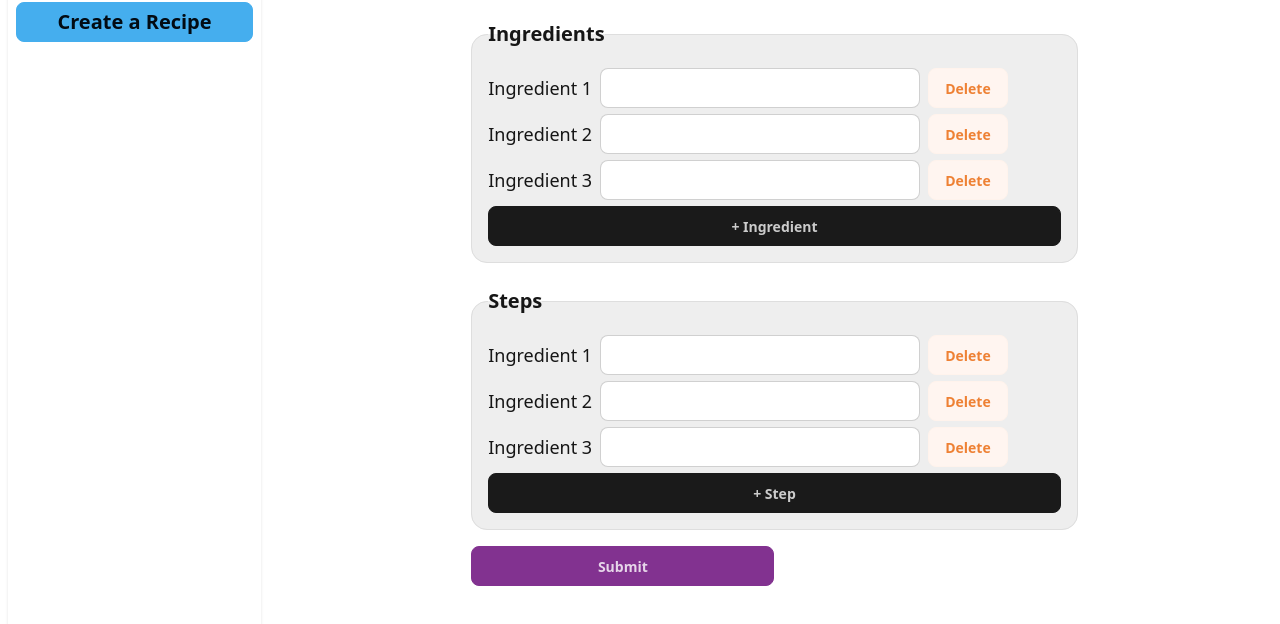
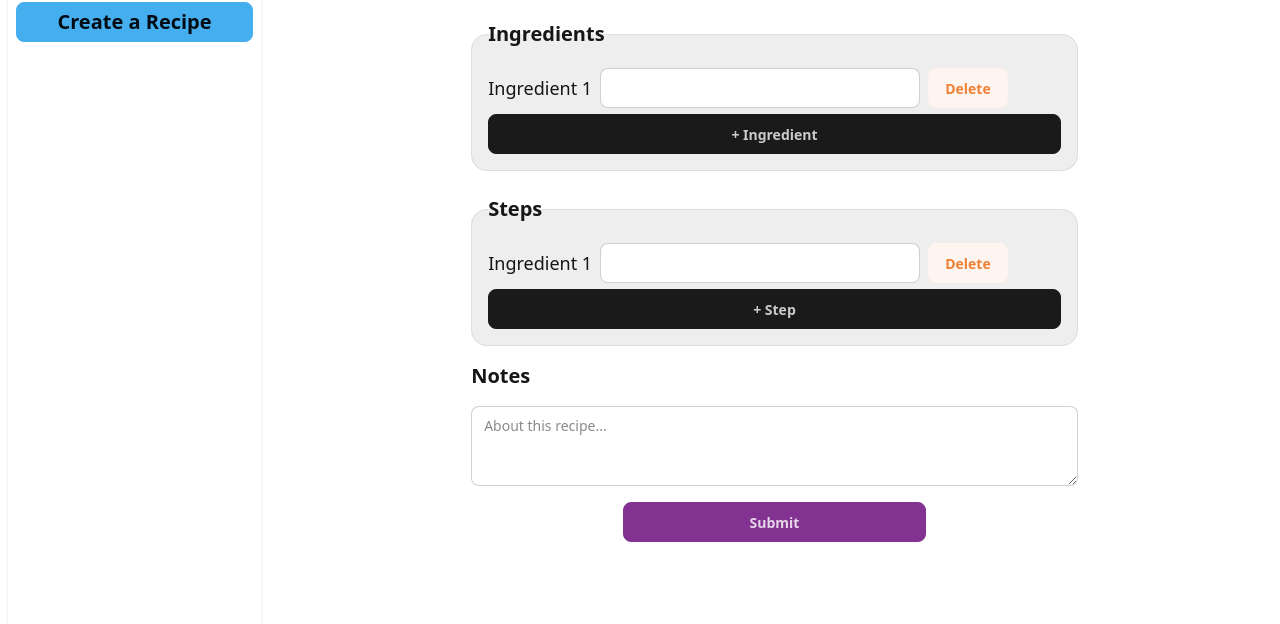
Before and after one commit to Justin-K-Ellis/recipe_wrangler_client, a Next.js app: page /home/create in a window 1280 px wide. Shown: the part 248-872 px from the top of the page. Built offline with nearby package versions, Linux system fonts and the light colour scheme; no server answers.

Commit message:
feat: user can post custom recipe to backend

```diff
--- a/src/app/home/create/page.tsx
+++ b/src/app/home/create/page.tsx
@@ -3,20 +3,37 @@
 import { SyntheticEvent, useState } from "react";
 import PageTitle from "@/app/components/PageTitle";
 import ListInput from "@/app/components/ListInput";
+import auth from "../../auth/firebase.js";
 
 export default function Page() {
   const [name, setName] = useState<string>("");
   const [cuisine, setCuisine] = useState<string>("");
-  const [ingredients, setIngredients] = useState<string[]>(["", "", ""]);
-  const [steps, setSteps] = useState<string[]>(["", "", ""]);
+  const [ingredients, setIngredients] = useState<string[]>([""]);
+  const [steps, setSteps] = useState<string[]>([""]);
+  const [notes, setNotes] = useState<string>("");
 
-  const cuisineTypes = ["Japanese", "Chinese", "Indian", "Mexican"]; // dummy data
+  const api = process.env.NEXT_PUBLIC_EXP_API;
 
-  function handleSubmit(event: SyntheticEvent) {
+  const cuisineTypes = ["Japanese", "Chinese", "Indian", "Mexican", "Italian"]; // dummy data
+
+  async function handleSubmit(event: SyntheticEvent) {
     event.preventDefault();
-    console.log("cuisine:", cuisine);
-    console.log("ingredients:", ingredients);
-    console.log("steps:", steps);
+    const token = auth.currentUser.accessToken;
+    try {
+      const response = await fetch(`${api}/custom-recipe`, {
+        method: "POST",
+        headers: {
+          "Content-type": "application/json",
+          Authorization: `Bearer ${token}`,
+        },
+        body: JSON.stringify({ name, cuisine, ingredients, steps, notes }),
+      });
+      if (!response.ok) {
+        console.error(response);
+      }
+    } catch (error) {
+      console.error(error);
+    }
   }
 
   // == Ingredient operations ==
@@ -118,7 +135,15 @@ export default function Page() {
           dataChangeHandler={handleStepChange}
           dataDeleteHandler={handleStepsDelete}
         />
-        <div>
+        {/* Notes */}
+        <h2 className="text-xl font-bold">Notes</h2>
+        <textarea
+          className="textarea w-full"
+          placeholder="About this recipe..."
+          value={notes}
+          onChange={(e) => setNotes(e.target.value)}
+        ></textarea>
+        <div className="flex flex-row justify-center">
           <button type="submit" className="btn btn-success w-5/10">
             Submit
           </button>
```
